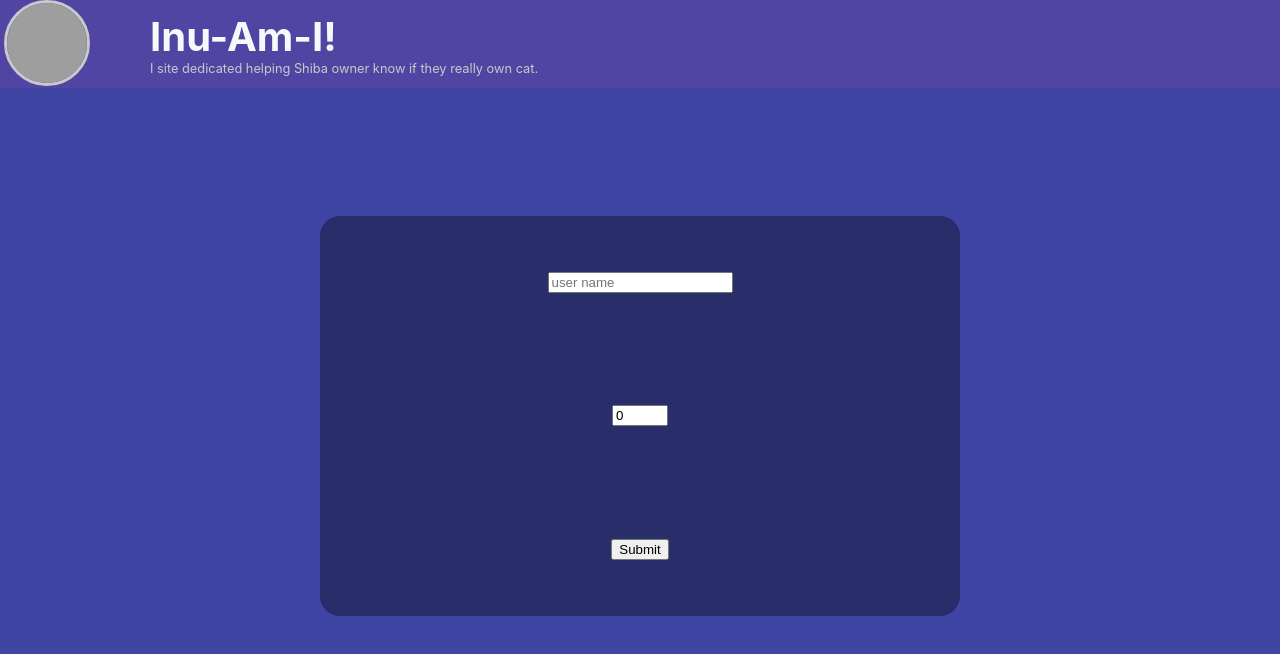
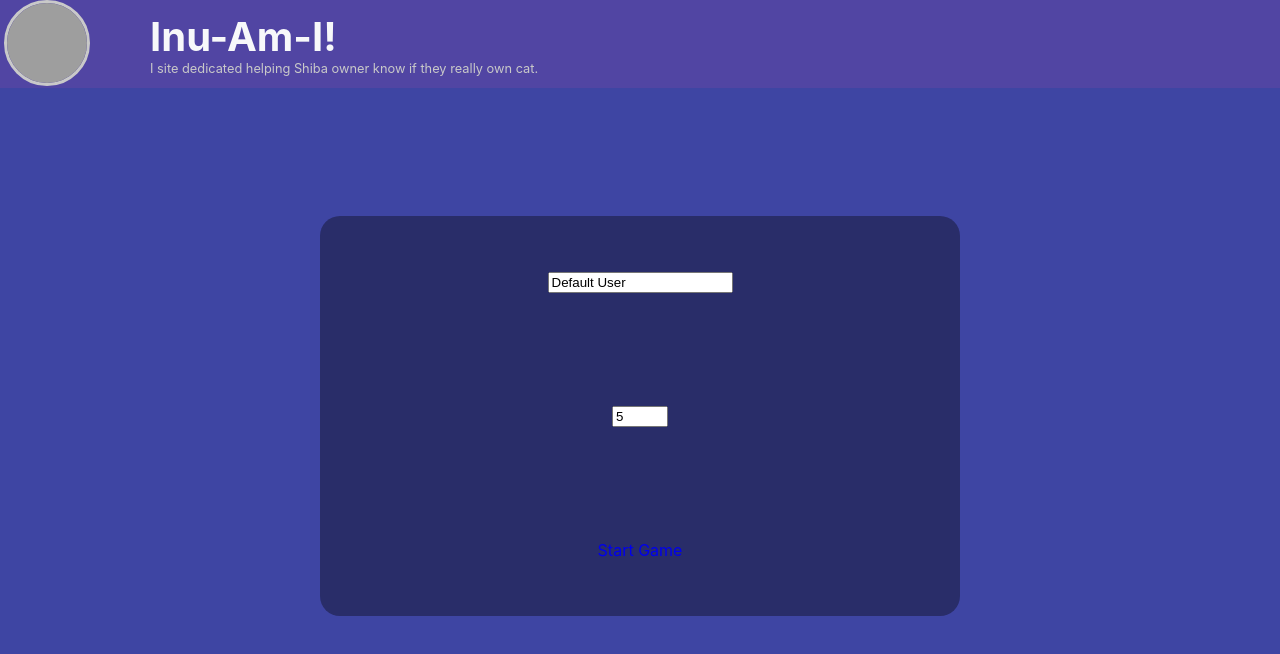
Before and after one commit to Afoucheaux/inu-am-i, a React (Create React App) app: page / in a window 1280 px wide. Shown: the top 654 px of the page. Built offline with nearby package versions, Linux system fonts and the light colour scheme; grey boxes are pictures that could not be loaded.

Commit message:
Api call and state setup complete

```diff
--- a/src/apiCalls.js
+++ b/src/apiCalls.js
@@ -0,0 +1,12 @@
+// const shibaURL = 'https://pure-hollows-05817.herokuapp.com/http://shibe.online/api/shibes?count=10&urls=true&httpsUrls=true';
+
+const shibaBaseURL = 'https://pure-hollows-05817.herokuapp.com/http://shibe.online/api/shibes';
+const catBaseUrl = 'https://pure-hollows-05817.herokuapp.com/http://shibe.online/api/cats';
+
+export const getGameImages = (number) => {
+  const numberOfCats = number * 2;
+  const apiData = [fetch(`${shibaBaseURL}?count=${number}&urls=true&httpsUrls=true';`), fetch(`${catBaseUrl}?count=${numberOfCats}&urls=true&httpsUrls=true';`)];
+
+  return Promise.all(apiData)
+  .then(responses => Promise.all(responses.map(response => response.json())))
+  }
--- a/src/components/App/App.js
+++ b/src/components/App/App.js
@@ -1,14 +1,28 @@
 import logo from '../../logo.svg';
 import './App.css';
-import React from 'react';
-import StartScreen from '../StartScreen/StartScreen.js'
+import React, {useState} from 'react';
+import QuizBoard from '../QuizBoard/QuizBoard';
+import StartScreen from '../StartScreen/StartScreen.js';
 import {Route, Switch} from 'react-router-dom';
-
+import {getGameImages} from '../../apiCalls.js';
 
 function App() {
+  // const [userName, setUserName] = useState('');
+  // const [numberOfShiba, setNumberOfShiba] = useState(0);
+  // const [apiTest, setApiTest] = useState([])
+  //
+  // const addStartingInfo = (newUserName, newNumberOfShiba) => {
+  //   console.log(numberOfShiba)
+  //   setUserName(newUserName);
+  //   setNumberOfShiba(newNumberOfShiba);
+  //   getGameImages(numberOfShiba)
+  //   .then(data => setApiTest(...data))
+  // }
+
   return (
     <Switch className='app'>
-      <Route exact path="/" component={ StartScreen }/>
+      <Route exact path='/' component={ StartScreen }/>
+      <Route exact path='/game/:name/:number' render={({ match }) => <QuizBoard name={match.params.name} number={match.params.number}/>}/>
     </Switch>
   );
 }
--- a/src/components/QuizBoard/QuizBoard.js
+++ b/src/components/QuizBoard/QuizBoard.js
@@ -0,0 +1,48 @@
+import React, { useState, useEffect } from 'react';
+import './QuizBoard.css';
+import Header from '../Header/Header.js';
+import { getGameImages } from '../../apiCalls.js'
+
+const QuizBoard = ( {name, number} ) => {
+
+  const [gameInfo, setGameInfo] = useState([]);
+
+  useEffect(() => {
+      getGameImages(number)
+      .then(data => buildGameState(data))
+  }, [])
+
+  const buildGameState = (data) => {
+    const shibas = gameCardinfo(data[0], true);
+    const cats = gameCardinfo(data[1], false);
+    const animals = shuffle([...shibas, ...cats]);
+    setGameInfo(animals)
+  }
+
+  const shuffle = (items) => {
+    console.log(items)
+    const sortedItems = items.sort(() => Math.random() - 0.5);
+    const idAddedToItems = sortedItems.map((item, i) => {
+      item.id = i
+      return item
+    })
+    console.log(idAddedToItems)
+    return idAddedToItems;
+  }
+
+  const gameCardinfo = (data, trueFalse) => {
+    let fullInfo = data.map(info => {
+      return { image: info, shiba: trueFalse, checked: false }
+    })
+    return fullInfo;
+  }
+
+  return (
+    <>
+      <Header />
+    </>
+  )
+}
+
+
+export default QuizBoard;
--- a/src/components/StartScreen/StartScreen.css
+++ b/src/components/StartScreen/StartScreen.css
@@ -22,6 +22,9 @@
   margin: 10%;
   border-radius: 20px;
 }
+.start-button {
+  text-decoration: none;
+}
 
 @media only screen and (max-width: 730px) {
 
--- a/src/components/StartScreen/StartScreen.js
+++ b/src/components/StartScreen/StartScreen.js
@@ -1,11 +1,12 @@
-import React, {useState } from 'react';
+import React, {useState} from 'react';
 import { Link } from 'react-router-dom';
 import Header from '../Header/Header.js';
 import './StartScreen.css'
 
+
 function StartScreen () {
-  const [userName, setUserName] = useState('');
-  const [numberOfShiba, setNumberOfShiba] = useState(0);
+  const [userName, setUserName] = useState('Default User');
+  const [numberOfShiba, setNumberOfShiba] = useState(5);
 
   const handleNameChange = (event) => {
     setUserName(event.target.value);
@@ -13,6 +14,11 @@ function StartScreen () {
 
   const handleNumChange = (event) => {
     setNumberOfShiba(event.target.value);
+  }
+
+  const clearInputs = () => {
+    setUserName('Default User');
+    setNumberOfShiba(5);
   }
 
   return (
@@ -26,6 +32,7 @@ function StartScreen () {
             name='userName'
             value={userName}
             onChange={event => handleNameChange(event)}
+            required
          />
          <input
             type='number'
@@ -35,13 +42,13 @@ function StartScreen () {
             name='numberOfShiba'
             value={numberOfShiba}
             onChange={event => handleNumChange(event)}
+            required
          />
-         <button>Submit</button>
+         <Link onClick={() => clearInputs()} className="start-button" data-cy="start-button" to={`/game/${userName}/${numberOfShiba}`}>Start Game</Link>
         </form>
       </article>
     </section>
   )
-
 }
 
 
```
